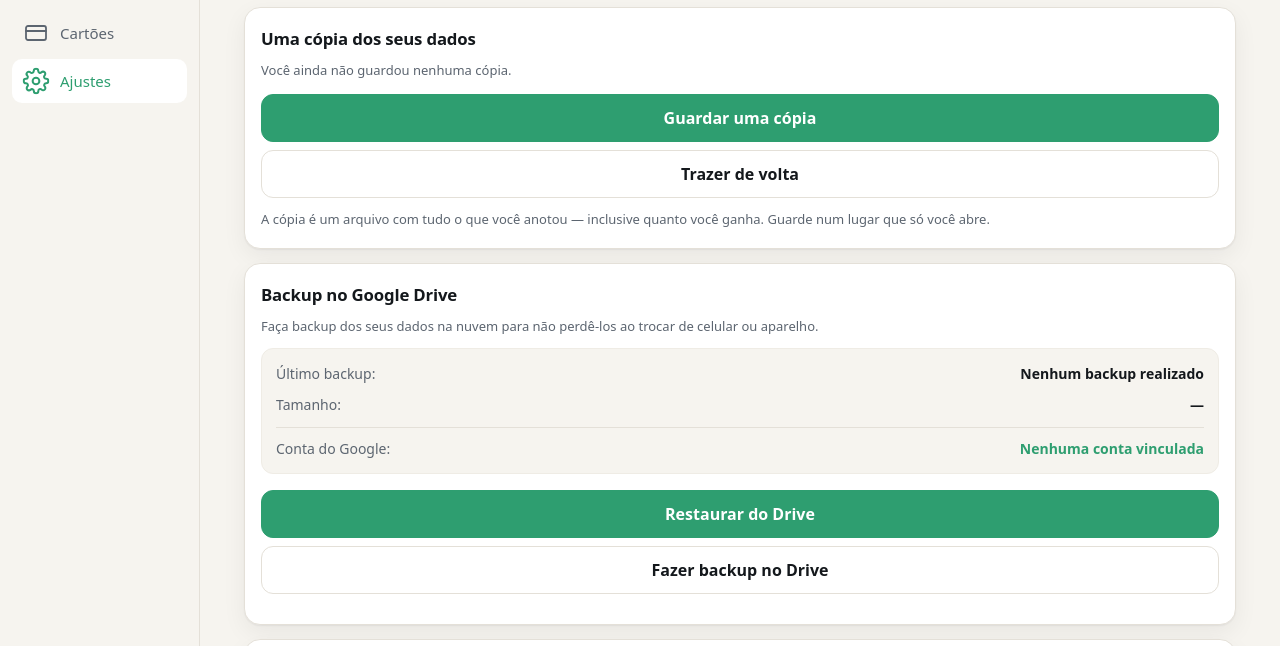
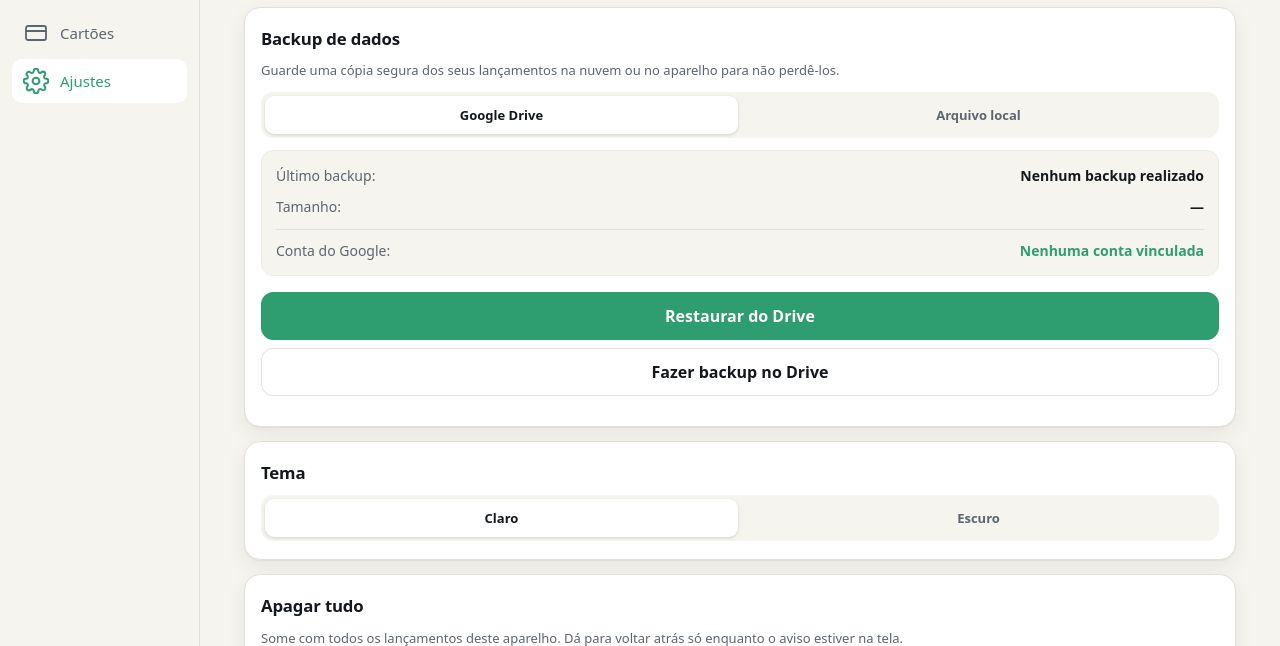
Before and after one commit to mariogomesbarbosa/Zenny, a website: page index.html in a window 1280 px wide. Both pictures are taken after a click on the link "Ajustes". Shown: the part 154-800 px from the top of the page. Drawn offline with Linux system fonts and the light colour scheme.

Commit message:
feat: unifica backup de dados em card unico com abas Google Drive e Arquivo Local

```diff
--- a/app.js
+++ b/app.js
@@ -37,7 +37,6 @@ import {
   montarBackup,
   nomeDoArquivo,
   lerBackup,
-  textoDoUltimoBackup,
   formatarDataHoraBackup,
   formatarTamanho,
   estadoTemDados,
@@ -1400,10 +1399,14 @@ let pendenteDeRestauracao = null;
 let infoDrive = null;
 
 function desenharAjustes() {
-  $('estado-do-backup').textContent = textoDoUltimoBackup(
-    armazenamento.ler(CHAVE_BACKUP),
-    new Date()
-  );
+  const dataLocal = armazenamento.ler(CHAVE_BACKUP);
+  const estadoBackupEl = $('estado-do-backup');
+  if (estadoBackupEl) {
+    estadoBackupEl.textContent = formatarDataHoraBackup(dataLocal, new Date());
+  }
+
+  const abaSalva = /** @type {'drive'|'local'} */ (localStorage.getItem(CHAVE_ABA_BACKUP) || 'drive');
+  alternarAbaBackup(abaSalva, false);
 
   if (!infoDrive) {
     infoDrive = carregarInfoDriveLocal();
@@ -1628,9 +1631,40 @@ async function arquivoEscolhido(evento) {
   $dialogo('dialogo-restaurar').showModal();
 }
 
-$('botao-guardar').addEventListener('click', guardarCopia);
-$('botao-trazer').addEventListener('click', () => $campo('arquivo-do-backup').click());
-$campo('arquivo-do-backup').addEventListener('change', arquivoEscolhido);
+const CHAVE_ABA_BACKUP = 'zenny-aba-backup';
+
+/**
+ * @param {'drive'|'local'} aba
+ * @param {boolean} [salvarPreferencia=true]
+ */
+function alternarAbaBackup(aba, salvarPreferencia = true) {
+  const btnDrive = $('aba-backup-drive');
+  const btnLocal = $('aba-backup-local');
+  const painelDrive = $('conteudo-backup-drive');
+  const painelLocal = $('conteudo-backup-local');
+
+  if (!btnDrive || !btnLocal || !painelDrive || !painelLocal) return;
+
+  const ehDrive = aba === 'drive';
+  btnDrive.setAttribute('aria-selected', String(ehDrive));
+  btnLocal.setAttribute('aria-selected', String(!ehDrive));
+
+  painelDrive.hidden = !ehDrive;
+  painelLocal.hidden = ehDrive;
+
+  if (salvarPreferencia) {
+    try {
+      localStorage.setItem(CHAVE_ABA_BACKUP, aba);
+    } catch (_) {}
+  }
+}
+
+$('aba-backup-drive')?.addEventListener('click', () => alternarAbaBackup('drive'));
+$('aba-backup-local')?.addEventListener('click', () => alternarAbaBackup('local'));
+
+$('botao-guardar')?.addEventListener('click', guardarCopia);
+$('botao-trazer')?.addEventListener('click', () => $campo('arquivo-do-backup').click());
+$campo('arquivo-do-backup')?.addEventListener('change', arquivoEscolhido);
 
 /** @type {'trazer'|'salvar'|null} */
 let acaoPendenteDrive = null;
--- a/index.html
+++ b/index.html
@@ -19,7 +19,7 @@
 <meta name="apple-mobile-web-app-status-bar-style" content="black-translucent">
 <meta name="apple-mobile-web-app-title" content="Zenny">
 
-<link rel="stylesheet" href="styles.css?v=7">
+<link rel="stylesheet" href="styles.css?v=8">
 
 <!-- Tema antes da primeira pintura: se isso esperar o app.js, a tela pisca
      branca em quem usa o tema escuro. -->
@@ -293,33 +293,24 @@
       <button type="button" class="botao" id="botao-instalar">Instalar o Zenny</button>
     </section>
 
-    <section class="cartao ajuste" aria-labelledby="titulo-da-copia">
-      <h2 id="titulo-da-copia">Uma cópia dos seus dados</h2>
-      <p class="nota" id="estado-do-backup">—</p>
+    <section class="cartao ajuste" id="ajuste-backup" aria-labelledby="titulo-backup">
+      <h2 id="titulo-backup">Backup de dados</h2>
+      <p class="nota">
+        Guarde uma cópia segura dos seus lançamentos na nuvem ou no aparelho para não perdê-los.
+      </p>
 
-      <div class="pilha">
-        <button type="button" class="botao" id="botao-guardar">Guardar uma cópia</button>
-        <button type="button" class="botao contorno" id="botao-trazer">Trazer de volta</button>
+      <!-- Alternador entre Google Drive e Local -->
+      <div class="alternador alternador-backup" role="tablist" aria-label="Destino do backup">
+        <button type="button" id="aba-backup-drive" role="tab" aria-selected="true" aria-controls="conteudo-backup-drive">
+          Google Drive
+        </button>
+        <button type="button" id="aba-backup-local" role="tab" aria-selected="false" aria-controls="conteudo-backup-local">
+          Arquivo local
+        </button>
       </div>
 
-      <p class="nota">
-        A cópia é um arquivo com tudo o que você anotou — inclusive quanto você
-        ganha. Guarde num lugar que só você abre.
-      </p>
-
-      <!-- Fora da tela em vez de hidden: um input escondido com hidden nao abre
-           o seletor em alguns navegadores. -->
-      <input type="file" id="arquivo-do-backup" class="oculto-visualmente"
-             accept="application/json,.json" tabindex="-1" aria-hidden="true">
-    </section>
-
-    <section class="cartao ajuste" id="ajuste-drive" aria-labelledby="titulo-do-drive">
-      <h2 id="titulo-do-drive">Backup no Google Drive</h2>
-      <p class="nota">
-        Faça backup dos seus dados na nuvem para não perdê-los ao trocar de celular ou aparelho.
-      </p>
-
-      <!-- Bloco de informações de backup e conta (estilo WhatsApp) -->
+      <!-- Painel 1: Google Drive -->
+      <div id="conteudo-backup-drive" role="tabpanel" aria-labelledby="aba-backup-drive">
         <div class="painel-backup-status" id="painel-backup-status">
           <div class="item-backup-status">
             <span class="rotulo-status">Último backup:</span>
@@ -343,6 +334,40 @@
         <div class="pilha" id="pilha-acoes-drive">
           <button type="button" class="botao" id="botao-salvar-drive">Fazer backup no Drive</button>
           <button type="button" class="botao contorno" id="botao-trazer-drive">Restaurar do Drive</button>
+        </div>
+      </div>
+
+      <!-- Painel 2: Arquivo Local -->
+      <div id="conteudo-backup-local" role="tabpanel" aria-labelledby="aba-backup-local" hidden>
+        <div class="painel-backup-status">
+          <div class="item-backup-status">
+            <span class="rotulo-status">Último backup:</span>
+            <span class="valor-status tabular" id="estado-do-backup">Nenhum backup realizado</span>
+          </div>
+          <div class="item-backup-status">
+            <span class="rotulo-status">Formato:</span>
+            <span class="valor-status">Arquivo JSON (.json)</span>
+          </div>
+          <div class="item-backup-status divisor-conta">
+            <div class="info-conta-google">
+              <span class="rotulo-status">Destino:</span>
+              <span class="valor-status">Armazenamento deste aparelho</span>
+            </div>
+          </div>
+        </div>
+
+        <div class="pilha">
+          <button type="button" class="botao" id="botao-guardar">Guardar uma cópia</button>
+          <button type="button" class="botao contorno" id="botao-trazer">Trazer de volta</button>
+        </div>
+
+        <p class="nota">
+          A cópia é um arquivo com tudo o que você anotou — inclusive quanto você
+          ganha. Guarde num lugar seguro.
+        </p>
+
+        <input type="file" id="arquivo-do-backup" class="oculto-visualmente"
+               accept="application/json,.json" tabindex="-1" aria-hidden="true">
       </div>
     </section>
 
--- a/styles.css
+++ b/styles.css
@@ -1067,9 +1067,15 @@ dialog::backdrop { background: var(--veu); }
 
 .alternador button:active { transform: scale(.96); }
 
-.alternador button[aria-pressed="true"] {
+.alternador button[aria-pressed="true"],
+.alternador button[aria-selected="true"] {
   background: var(--superficie);
   box-shadow: var(--sombra-sutil);
+  color: var(--tinta);
+}
+
+.alternador-backup {
+  margin: 12px 0 16px;
 }
 
 #tipo-entrada[aria-pressed="true"] { color: var(--verde); }
--- a/sw.js
+++ b/sw.js
@@ -7,7 +7,7 @@
    ========================================================================= */
 
 const APP_ID = 'zenny';          // <-- em Daysk/sw.js troque para 'daysk'
-const VERSION = 'v7';
+const VERSION = 'v8';
 const CACHE_NAME = `${APP_ID}-${VERSION}`;
 
 // Caminhos relativos ao sw.js, ou seja, relativos à pasta do app.
```
Lines whose indentation alone changed are shown as unchanged.
